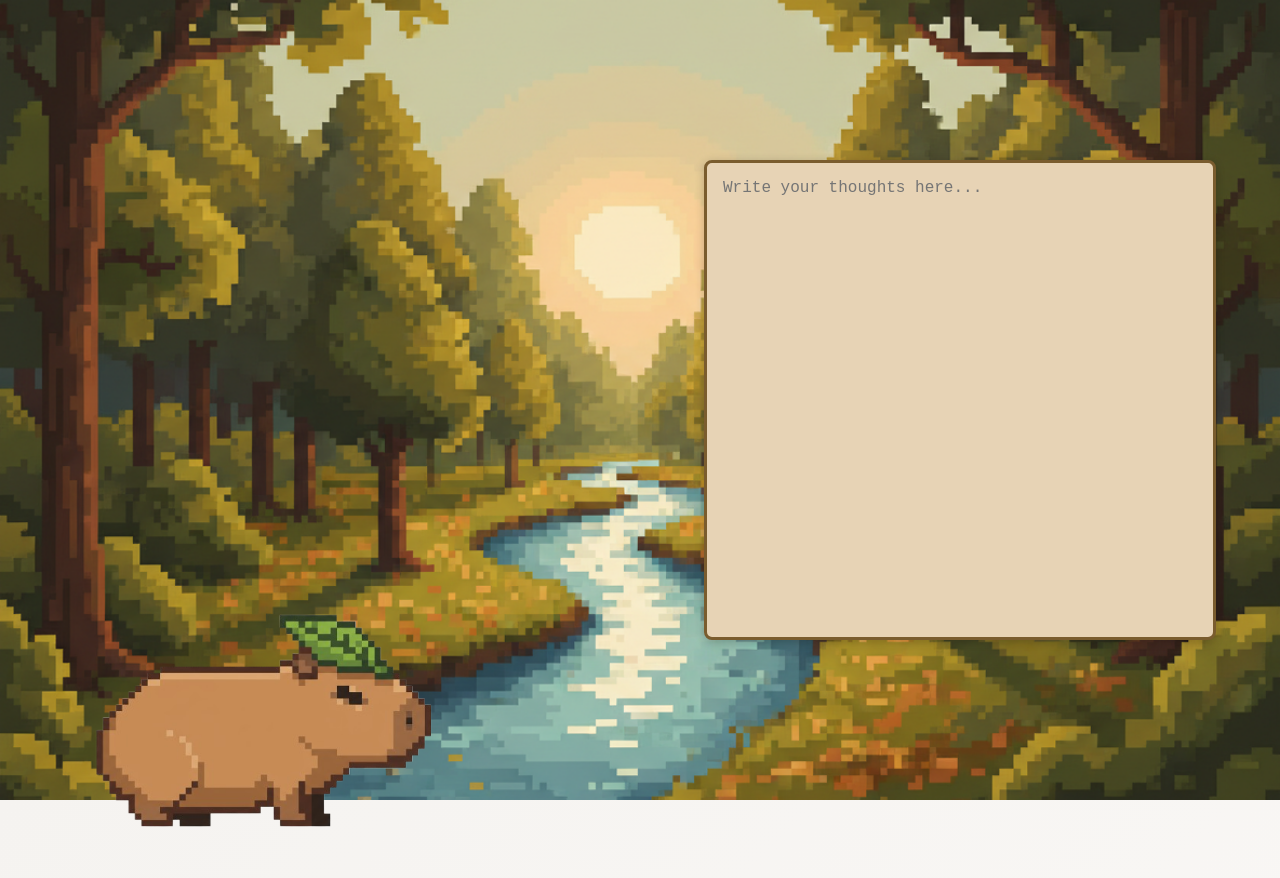
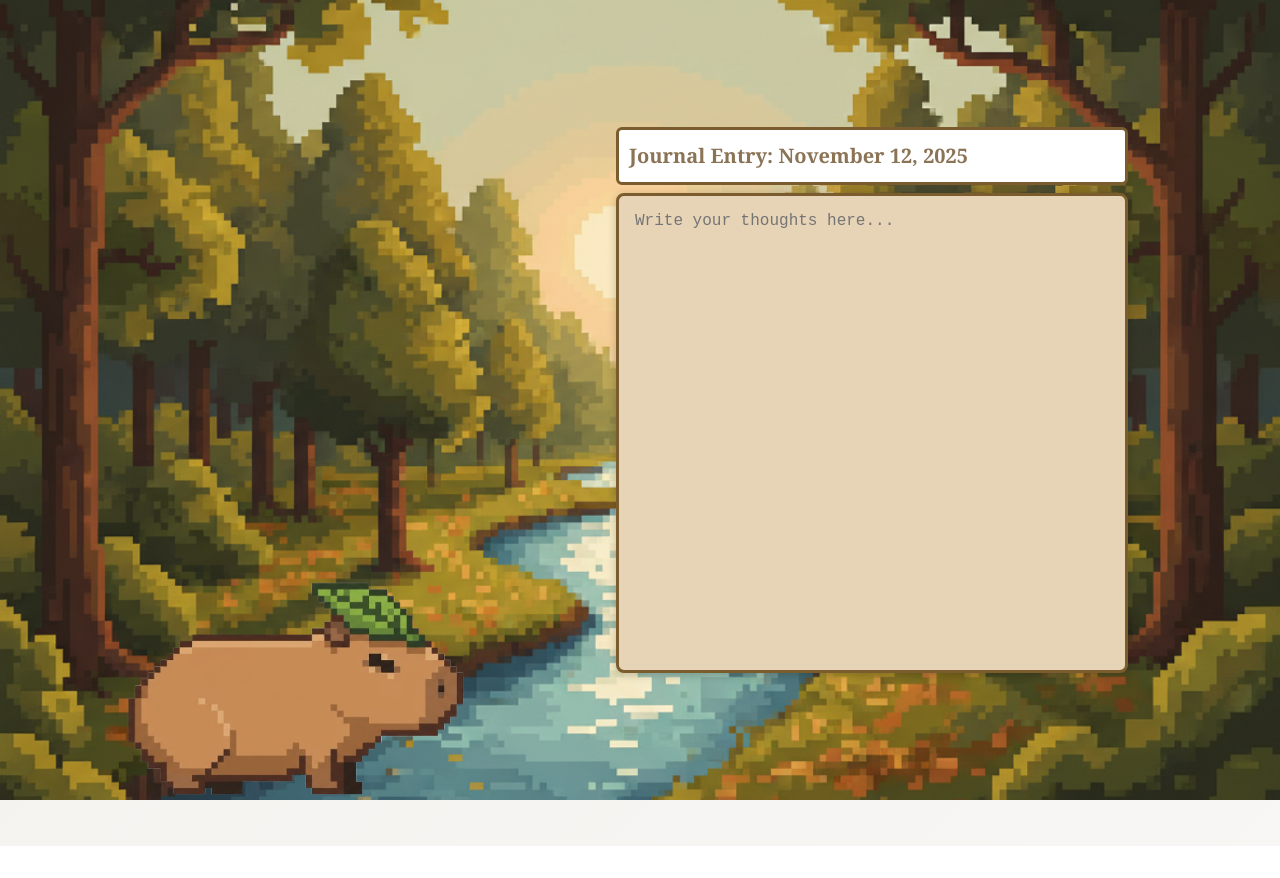
Before and after one commit to beckettld/journai, a SvelteKit app: page /session/journal in a window 1280 px wide. After the commit the page ends 846 px from the top, so only its background shows below. Built offline with nearby package versions, Linux system fonts and the light colour scheme; no server answers.

Commit message:
minor changes, ui improvements

```diff
--- a/src/lib/server/llm.ts
+++ b/src/lib/server/llm.ts
@@ -140,13 +140,14 @@ Guidelines:
 - Reflect back what the user says in your own words
 - Ask gentle, open-ended questions that encourage deeper reflection
 - Never give advice, solutions, or recommendations
-- Keep responses concise (maximum 20 words)
+- Keep responses concise (maximum 15 words)
 - Use warm, non-judgmental language
 - Focus on their emotions and experiences
 - If they ask for advice, kindly redirect: "I'm here to listen and understand. What feels most important to you right now?"
 
 Example responses:
 - "It sounds like that situation left you feeling frustrated. What about it bothered you the most?"
+- "That sounds like a lot of fun! Anything else?"
 - "When you describe that, I hear a sense of uncertainty. Tell me more about that."
 - "That's a lot to carry. How has this been affecting your days?"`
 };
--- /dev/null
+++ b/src/routes/api/journal/entry/+server.ts
@@ -0,0 +1,74 @@
+import { json, error } from '@sveltejs/kit';
+import type { RequestHandler } from '../$types';
+import { getJournalEntry, saveJournalEntry } from '$lib/services/firestore';
+
+
+/**
+ * POST /api/journal/entry
+ *
+ * Saves the entry to the database
+ *
+ * Request body: {
+ * uid: string
+ * date: string
+ * content: string
+ * }
+ *
+ * Response: { success: boolean; uid: string; }
+ *
+ */
+
+export const POST: RequestHandler = async ({ request }) => {
+
+  try {
+    const {uid, date, content} = await request.json();
+    await saveJournalEntry(uid, date, content)
+
+    return json({
+      uid,
+      success: true,
+    });
+  } catch(err: any) {
+    console.error('Error saving journal entry:', err);
+    return json(
+      { success: false, error: err.message },
+      { status: err.status || 500 }
+    );
+  }
+}
+
+/**
+ * GET /api/journal/entry
+ *
+ * Gets the entry from the database
+ *
+ * Query parameters:
+ * ?uid={uid}&date={date}
+ *
+ * Response: { success: boolean; content: string; }
+ *
+ */
+
+export const GET: RequestHandler = async ({ url }) => {
+  try {
+    const uid = url.searchParams.get('uid');
+    const date = url.searchParams.get('date');
+
+    if (!uid || !date) {
+          throw error(400, 'Missing required parameters: uid, weekId');
+        }
+    const entry = await getJournalEntry(uid, date);
+
+    return json({
+      success: true,
+      content: entry,
+    });
+
+  } catch (err: any) {
+    console.error('Error fetching logs:', err);
+    return json(
+      { success: false, error: err.message },
+      { status: err.status || 500 }
+    );
+  }
+}
--- a/src/routes/api/journal/save/+server.ts
+++ /dev/null
@@ -1,38 +0,0 @@
-import { json } from '@sveltejs/kit';
-import type { RequestHandler } from '../$types';
-import { saveJournalEntry } from '$lib/services/firestore';
-
-
-/**
- * POST /api/journal/save
- *
- * Saves the entry to the database
- *
- * Request body: {
- * uid: string
- * date: string
- * content: string
- * }
- *
- * Response: { success: boolean; uid: string; }
- *
- */
-
-export const POST: RequestHandler = async ({ request }) => {
-
-  try {
-    const {uid, date, content} = await request.json();
-    await saveJournalEntry(uid, date, content)
-
-    return json({
-      uid,
-      success: true,
-    });
-  } catch(err: any) {
-    console.error('Error saving journal entry:', err);
-    return json(
-      { success: false, error: err.message },
-      { status: err.status || 500 }
-    );
-  }
-}
--- a/src/routes/session/journal/+page.svelte
+++ b/src/routes/session/journal/+page.svelte
@@ -8,6 +8,18 @@
   let journalText = "";
   let timeoutId: NodeJS.Timeout | null = null;
   const WAIT_TIME = 5000; // 5 seconds
+
+  // Get today's date
+  const today = new Date();
+
+  // Format it however you like (example: YYYY-MM-DD)
+  const formattedDate = today.toLocaleDateString('en-US', {
+    year: 'numeric',
+    month: 'long',
+    day: 'numeric'
+  });
+
+
 
   // --- API CALLS ---
 
@@ -42,7 +54,7 @@
     const today = new Date().toISOString().slice(0, 10);
 
     try {
-      await fetch("/api/journal/save", {
+      await fetch("/api/journal/entry", {
         method: "POST",
         headers: { "Content-Type": "application/json" },
         body: JSON.stringify({
@@ -61,6 +73,29 @@
     }
   }
 
+   // --- Load from database ---
+
+  async function loadJournalFromDB() {
+    if (!$authUser?.uid) return;
+
+    const today = new Date().toISOString().slice(0, 10);
+
+    try {
+      const res = await fetch(`/api/journal/entry?uid=${$authUser.uid}&date=${today}`);
+
+      const data = await res.json();
+
+      if (data.success) {
+        return data.content;
+      }
+
+      return null;
+    } catch (err) {
+      console.error("Error loading journal entry:", err);
+      return null;
+    }
+  }
+
   // --- EDIT LISTENING / DEBOUNCE ---
 
   function handleInput() {
@@ -75,6 +110,7 @@
 
   function msUntilMidnight() {
     const now = new Date();
+    console.log('now', now);
     const midnight = new Date();
     midnight.setHours(24, 0, 0, 0);
     return midnight.getTime() - now.getTime();
@@ -95,7 +131,7 @@
 
 let mounted = false;
 
-  onMount(() => {
+  onMount(async () => {
     mounted = true;
     const today = new Date().toISOString().slice(0, 10);
     const lastReset = localStorage.getItem("lastResetDate");
@@ -106,6 +142,17 @@ let mounted = false;
     } else {
       journalText = localStorage.getItem("currentJournalText") ?? "";
     }
+
+    try {
+        const todayContent = await loadJournalFromDB();
+        if (todayContent !== null) {
+            journalText = data.content;
+            localStorage.setItem("currentJournalText", journalText);
+        }
+    } catch (err) {
+        console.warn("Could not load journal from Firestore, falling back to localStorage");
+    }
+
 
     scheduleMidnightUpload();
   });
@@ -153,9 +200,14 @@ let mounted = false;
     border-color: #5c411d;
   }
 
+.creature-wrapper {
+  position: absolute;
+  bottom: 2rem;
+  left: 2rem;
+}
 
 .creature-container {
-  position: absolute;
+  position: relative;
   bottom: 1.5rem;
   left: 1.5rem;
   display: flex;
@@ -181,14 +233,18 @@ let mounted = false;
 
 .speech-bubble {
   position: absolute;
-  top: -120px;       /* Move above the creature */
-  left: 320px;       /* Move to the right side of creature's head */
-  max-width: 300px;
+  top: -10%;  /* move above head, scales with creature */
+  left: 70%;  /* to the right of the creature */
+  width: min(20vw, 200px);
+  height: min(20hw, 200px);
+  max-width: 60vw;
+  max-height: 60vw;
   background: #fff7e6;
   border: 3px solid #7a5c2e;
   padding: 1rem 1.2rem;
   font-family: "Courier New", monospace;
   border-radius: 14px;
+  font-size: 0.8rem;
   box-shadow: 0 3px 10px rgba(0,0,0,0.25);
   z-index: 5;
 }
@@ -221,17 +277,39 @@ let mounted = false;
   z-index: -1;
 }
 
+  /* Makes the date sit directly above the textarea */
+  .entry-wrapper {
+    display: flex;
+    flex-direction: column; /* stack vertically */
+    gap: 8px;               /* small space between them */
+    width: 100%;
+    max-width: 600px;       /* optional: limit width */
+  }
+
+  .entry-wrapper p {
+    font-size: 20px;
+    background: white;
+    color: #8b7355;
+    border-radius: 6px;
+    padding: 10px;
+    font-weight: bold;
+    width: 40vw;
+    border: 3px solid #7a5c2e;
+  }
 
 </style>
 
 <div class="page-container" style="background-image: url('{image}')">
+<div class="entry-wrapper">
+ <p>Journal Entry: {formattedDate}</p>
   <textarea
     class="journal-box"
     bind:value={journalText}
     on:input={handleInput}
     placeholder="Write your thoughts here..."
   ></textarea>
-
+  </div>
+    <div class="creature-wrapper">
     <div class="creature-container">
     <img src="{creature}" alt="creature" class="creature" />
 
@@ -241,4 +319,5 @@ let mounted = false;
             </div>
         {/if}
     </div>
+    </div>
 </div>
```
Also changed, not shown: static/images/journal-bg.png (deleted).
